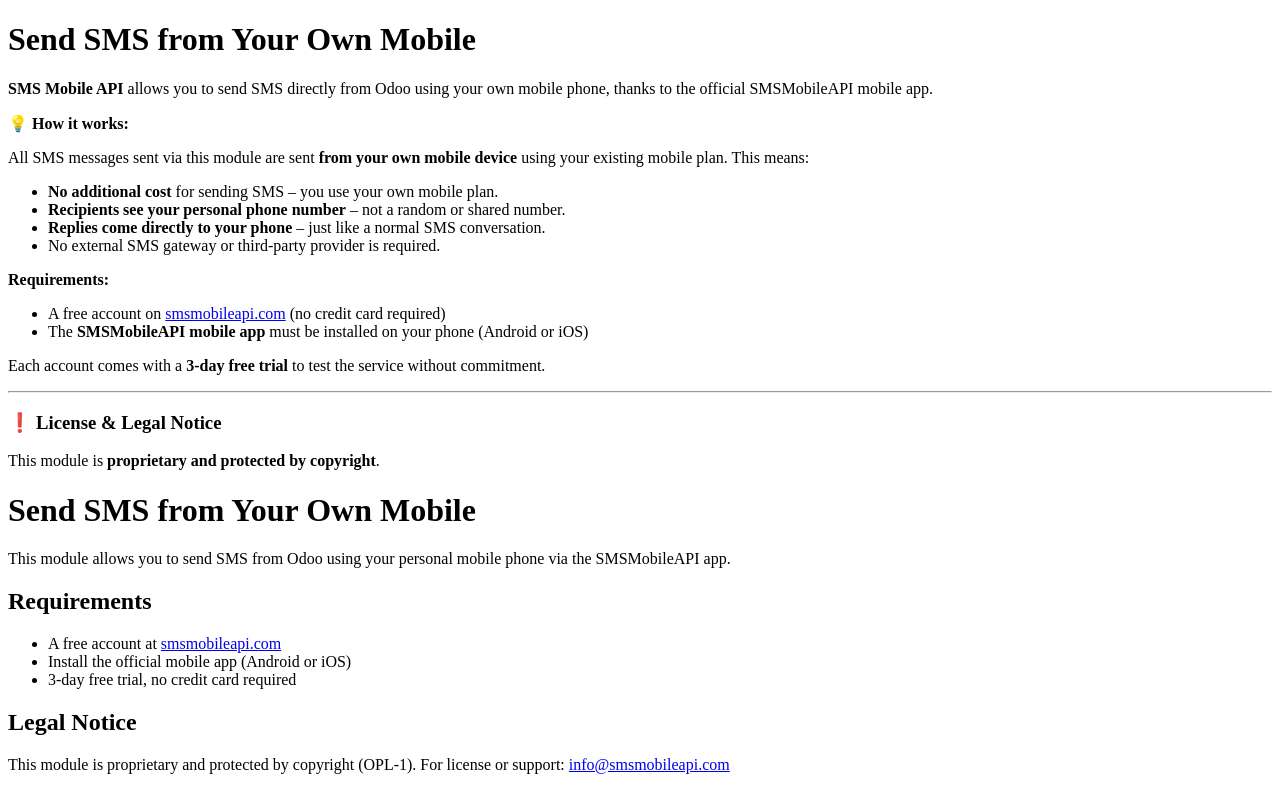
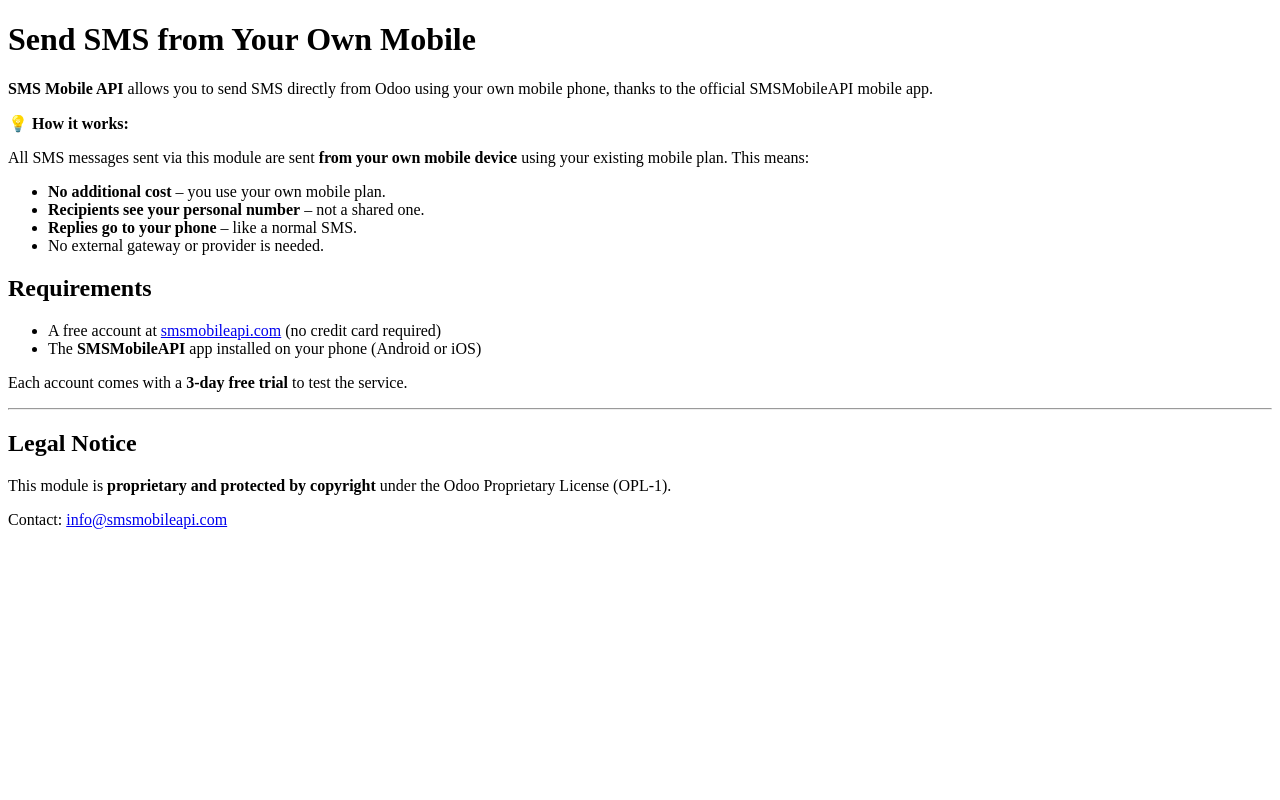
Before and after one commit to SmsMobileApi/odoo, a plain HTML site: page smsmobileapi/description/index.html in a window 1280 px wide. Drawn offline with Linux system fonts and the light colour scheme.

Commit message:
Fix HTML description with valid DOCTYPE for Odoo Store

```diff
--- a/smsmobileapi/description/index.html
+++ b/smsmobileapi/description/index.html
@@ -1,4 +1,3 @@
-
 <!DOCTYPE html>
 <html>
 <head>
@@ -8,47 +7,29 @@
 <body>
     <h1>Send SMS from Your Own Mobile</h1>
 
-<p><strong>SMS Mobile API</strong> allows you to send SMS directly from Odoo using your own mobile phone, thanks to the official SMSMobileAPI mobile app.</p>
+    <p><strong>SMS Mobile API</strong> allows you to send SMS directly from Odoo using your own mobile phone, thanks to the official SMSMobileAPI mobile app.</p>
 
-<p><strong>💡 How it works:</strong></p>
-<p>All SMS messages sent via this module are sent <strong>from your own mobile device</strong> using your existing mobile plan. This means:</p>
+    <p><strong>💡 How it works:</strong></p>
+    <p>All SMS messages sent via this module are sent <strong>from your own mobile device</strong> using your existing mobile plan. This means:</p>
 
-<ul>
-  <li><strong>No additional cost</strong> for sending SMS – you use your own mobile plan.</li>
-  <li><strong>Recipients see your personal phone number</strong> – not a random or shared number.</li>
-  <li><strong>Replies come directly to your phone</strong> – just like a normal SMS conversation.</li>
-  <li>No external SMS gateway or third-party provider is required.</li>
-</ul>
-
-<p><strong>Requirements:</strong></p>
-<ul>
-  <li>A free account on <a href="https://smsmobileapi.com" target="_blank">smsmobileapi.com</a> (no credit card required)</li>
-  <li>The <strong>SMSMobileAPI mobile app</strong> must be installed on your phone (Android or iOS)</li>
-</ul>
-
-<p>Each account comes with a <strong>3-day free trial</strong> to test the service without commitment.</p>
-
-<hr/>
-<h3>❗ License & Legal Notice</h3>
-<p>This module is <strong>proprietary and protected by copyright</strong>.</p>
-<!DOCTYPE html>
-<html>
-<head>
-    <meta charset="utf-8"/>
-    <title>SMS Mobile API</title>
-</head>
-<body>
-    <h1>Send SMS from Your Own Mobile</h1>
-    <p>This module allows you to send SMS from Odoo using your personal mobile phone via the SMSMobileAPI app.</p>
+    <ul>
+        <li><strong>No additional cost</strong> – you use your own mobile plan.</li>
+        <li><strong>Recipients see your personal number</strong> – not a shared one.</li>
+        <li><strong>Replies go to your phone</strong> – like a normal SMS.</li>
+        <li>No external gateway or provider is needed.</li>
+    </ul>
 
     <h2>Requirements</h2>
     <ul>
-        <li>A free account at <a href="https://smsmobileapi.com">smsmobileapi.com</a></li>
-        <li>Install the official mobile app (Android or iOS)</li>
-        <li>3-day free trial, no credit card required</li>
+        <li>A free account at <a href="https://smsmobileapi.com" target="_blank">smsmobileapi.com</a> (no credit card required)</li>
+        <li>The <strong>SMSMobileAPI</strong> app installed on your phone (Android or iOS)</li>
     </ul>
 
+    <p>Each account comes with a <strong>3-day free trial</strong> to test the service.</p>
+
+    <hr/>
     <h2>Legal Notice</h2>
-    <p>This module is proprietary and protected by copyright (OPL-1). For license or support: <a href="mailto:info@smsmobileapi.com">info@smsmobileapi.com</a></p>
+    <p>This module is <strong>proprietary and protected by copyright</strong> under the Odoo Proprietary License (OPL-1).</p>
+    <p>Contact: <a href="mailto:info@smsmobileapi.com">info@smsmobileapi.com</a></p>
 </body>
 </html>
```
